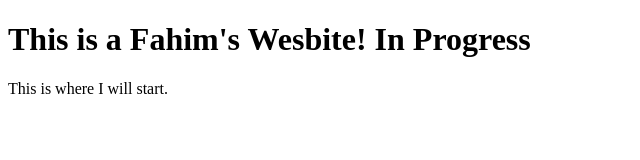
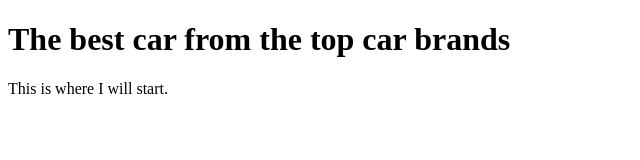
Before and after one commit to theoneandonlyfanta/Fanta, a plain HTML site: page index.html in a window 1280 px wide. Shown: the whole page, without its empty margins (0-640 px from the left). Drawn offline with Linux system fonts and the light colour scheme.

Commit message:
Update index.html

```diff
--- a/index.html
+++ b/index.html
@@ -1,11 +1,11 @@
 <!DOCTYPE html>
 <html>
 <head>
-<title>The best car from the top brands around the world</title>
+<title>Title</title>
 </head>
 <body>
 
-<h1>This is a Fahim's Wesbite! In Progress</h1>
+                                     <h1>The best car from the top car brands</h1>
 <p>This is where I will start.</p>
 
 </body>
```
